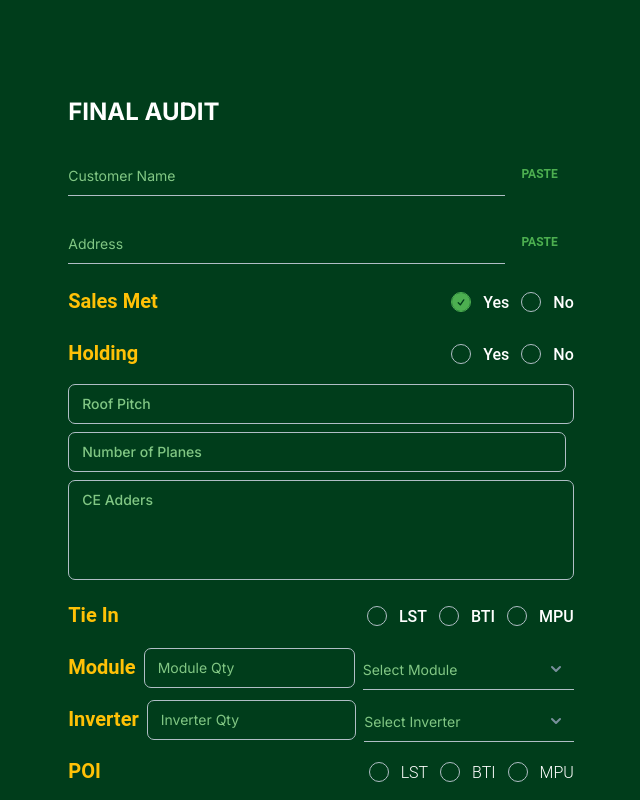
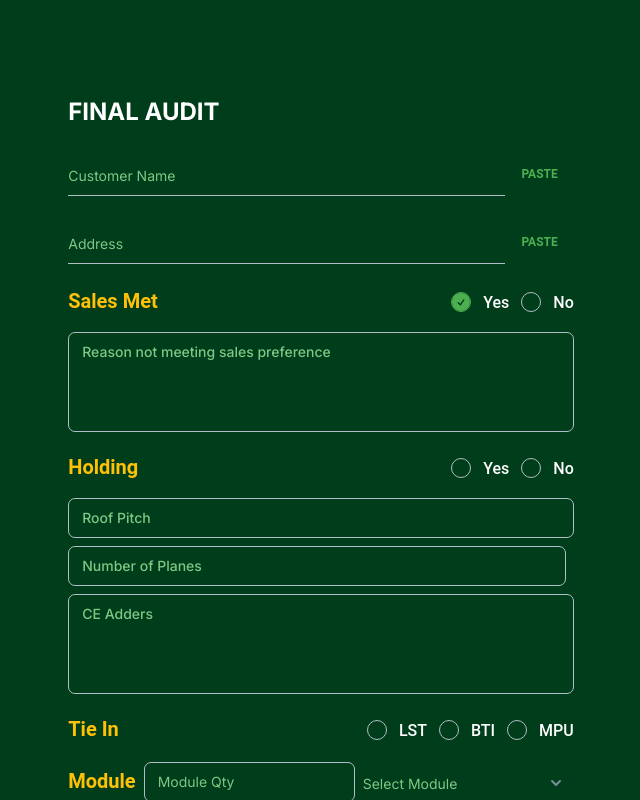
Before and after one commit to rockyliwanag/ff-final-audit, a Next.js app: page / in a window 1280 px wide. Both pictures are taken after a click on the label 780 px from the left and 302 px from the top of the page. Shown: the top 800 px of the page, without its empty margins (319-959 px from the left). Built offline with nearby package versions, Linux system fonts and the light colour scheme.

Commit message:
`refactor: Update CE_Notes component to include salesMet state variable and Sales Met Notes textarea`

```diff
--- a/src/app/contexts/GlobalContext.js
+++ b/src/app/contexts/GlobalContext.js
@@ -24,6 +24,7 @@ export const GlobalProvider = ({ children }) => {
     const [roofWork, setRoofWork] = useState("");
     const [electrical, setElectrical] = useState("");
     const [pitch, setRoofPitch] = useState("");
+    const [salesMet, setSalesMet] = useState("");
 
     return (
         <GlobalContext.Provider value={
@@ -63,7 +64,9 @@ export const GlobalProvider = ({ children }) => {
                 electrical,
                 setElectrical,
                 pitch,
-                setRoofPitch
+                setRoofPitch,
+                salesMet,
+                setSalesMet
             }
 
         }>
--- a/src/app/contexts/globalContext.js
+++ b/src/app/contexts/globalContext.js
@@ -24,6 +24,7 @@ export const GlobalProvider = ({ children }) => {
     const [roofWork, setRoofWork] = useState("");
     const [electrical, setElectrical] = useState("");
     const [pitch, setRoofPitch] = useState("");
+    const [salesMet, setSalesMet] = useState("");
 
     return (
         <GlobalContext.Provider value={
@@ -63,7 +64,9 @@ export const GlobalProvider = ({ children }) => {
                 electrical,
                 setElectrical,
                 pitch,
-                setRoofPitch
+                setRoofPitch,
+                salesMet,
+                setSalesMet
             }
 
         }>
--- a/src/components/CE_Notes.jsx
+++ b/src/components/CE_Notes.jsx
@@ -10,7 +10,7 @@ import inverters from "@/app/options/inverters";
 import roofMatetial from "@/app/options/roofMaterial";
 
 const CE_Notes = () => {
-    const { address, numPlanes, setNumPlanes, holding, setHolding, tie_In, setTie_In, roofWork, setRoofWork, electrical, setElectrical, pitch, setRoofPitch } = useGlobalContext();
+    const { address, numPlanes, setNumPlanes, holding, setHolding, tie_In, setTie_In, roofWork, setRoofWork, electrical, setElectrical, pitch, setRoofPitch, salesMet, setSalesMet } = useGlobalContext();
 
     //Filter the address to get the State
     const allStateRegex = /\b(?:AL|AK|AZ|AR|CA|CO|CT|DE|DC|FL|GA|HI|ID|IL|IN|IA|KS|KY|LA|ME|MD|MA|MI|MN|MS|MO|MT|NE|NV|NH|NJ|NM|NY|NC|ND|OH|OK|OR|PA|PR|RI|SC|SD|TN|TX|UT|VT|VA|VI|WA|WV|WI|WY)\b/i
@@ -37,13 +37,18 @@ const CE_Notes = () => {
                     <Typography variant="h5" color='amber'>Sales Met</Typography>
                     <div className='flex flex-row'>
                         <div>
-                            <Radio color='green' name='salesMet' label={<Typography className="text-white font-medium">Yes</Typography>} icon={<Icon/>}/>
+                            <Radio color='green' name='salesMet' label={<Typography className="text-white font-medium">Yes</Typography>} icon={<Icon/>} onChange={() => setSalesMet('yes')}/>
                         </div>
                         <div>
-                            <Radio color='green' name='salesMet' label={<Typography className="text-white font-medium">No</Typography>} icon={<Icon/>}/>
+                            <Radio color='green' name='salesMet' label={<Typography className="text-white font-medium">No</Typography>} icon={<Icon/>} onChange={() => setSalesMet('no')}/>
                         </div>
                     </div>
                 </div>
+                {salesMet === 'yes' &&
+                    <div className="">
+                        <Textarea color='green' className='text-white' name='salesMetNotes' label={<div className="text-green-300 font-medium">Reason not meeting sales preference</div>}/>
+                    </div>
+                }
 
                 {/*Holding*/}
                 <div className='flex flex-row justify-between items-center'>
```
